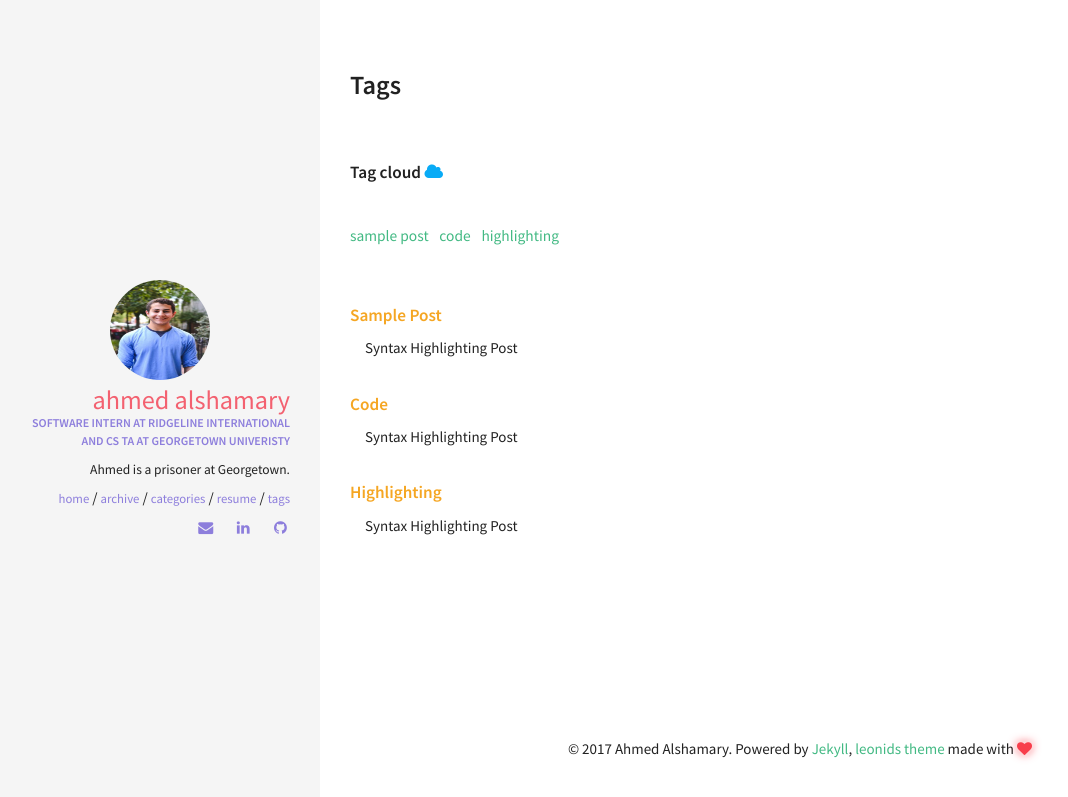
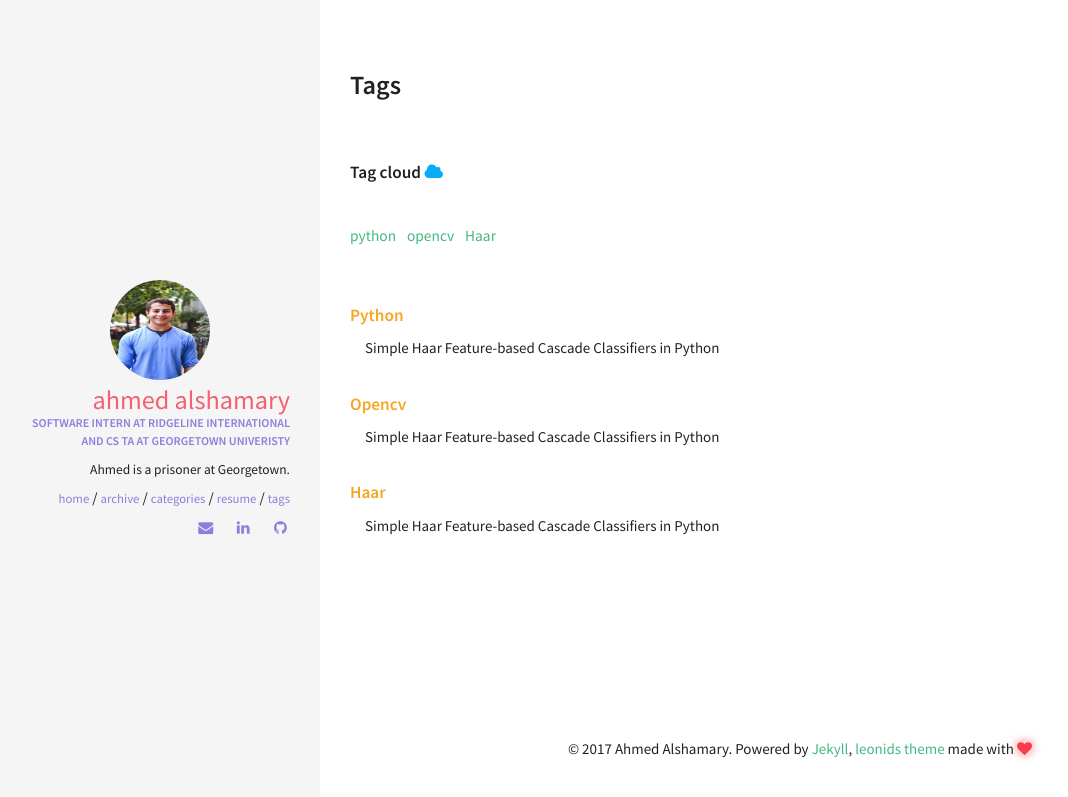
Before and after one commit to medokun/medokun.github.io, a Jekyll site: the page built from tags.html, in a window 1280 px wide. Shown: the top 797 px of the page, without its empty margins (0-1068 px from the left). Built offline with Jekyll 4.4.1, drawn with Linux system fonts in a browser that asks for light colours.

Commit message:
First Test Post

```diff
--- a/_posts/2013-08-16-code-highlighting-post.md
+++ b/_posts/2013-08-16-code-highlighting-post.md
@@ -1,13 +1,12 @@
 ---
 layout: post
-title: Syntax Highlighting Post
+title: Simple Haar Feature-based Cascade Classifiers in Python
 excerpt: "Demo post displaying the various ways of highlighting code in Markdown."
-tags: [sample post, code, highlighting]
+tags: [python, opencv, Haar]
 modified: 2014-09-14
 comments: true
 ---
-
-Syntax highlighting is a feature that displays source code, in different colors and fonts according to the category of terms. This feature facilitates writing in a structured language such as a programming language or a markup language as both structures and syntax errors are visually distinct. Highlighting does not affect the meaning of the text itself; it is intended only for human readers.[^1]
+Haar Feature-based Cascade Classifiers are a very simple to implement in code. I will write this article in a bit I'm just playing around with things here Sorry :)
 
 [^1]: <http://en.wikipedia.org/wiki/Syntax_highlighting>
 
```
